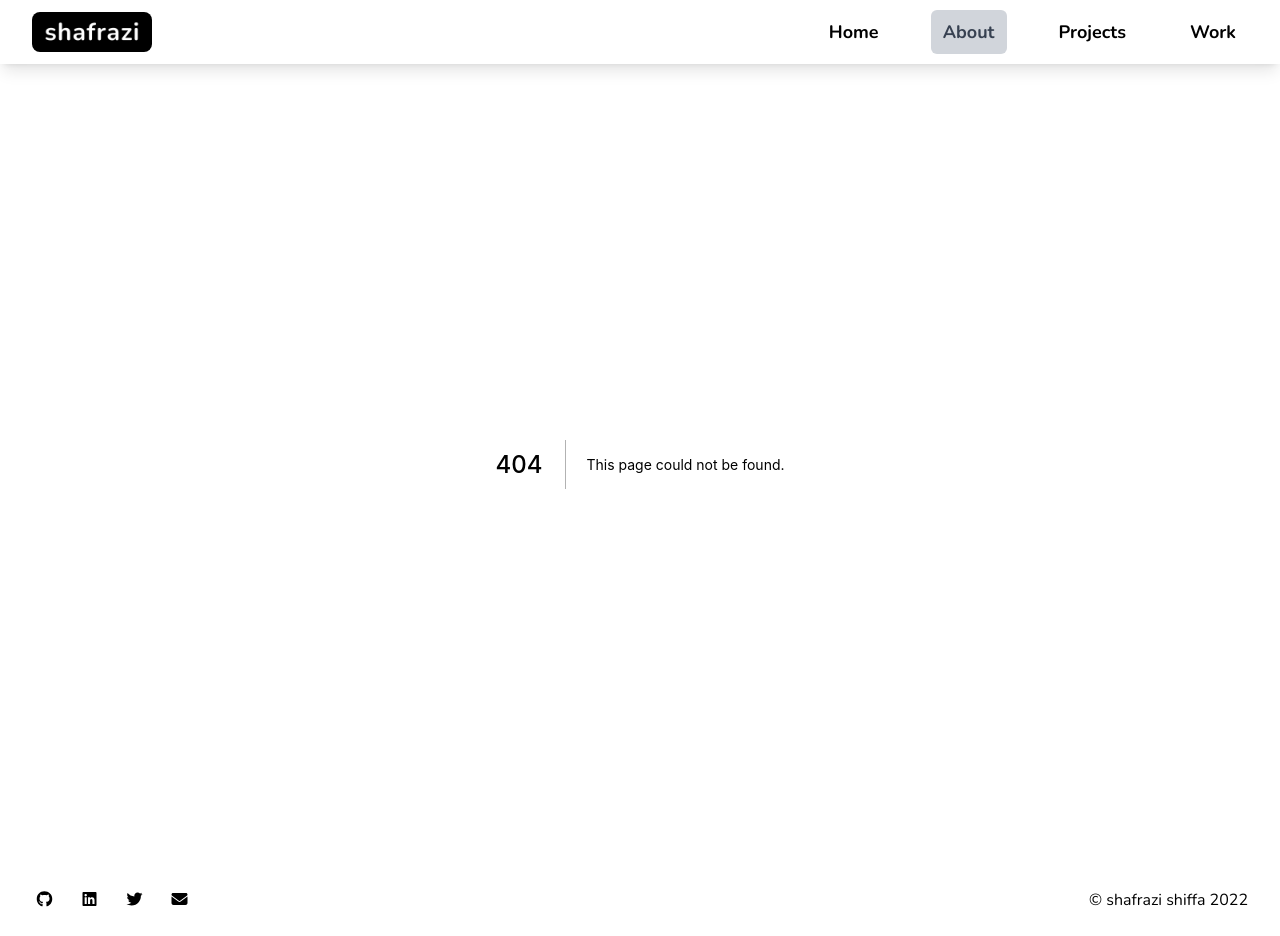
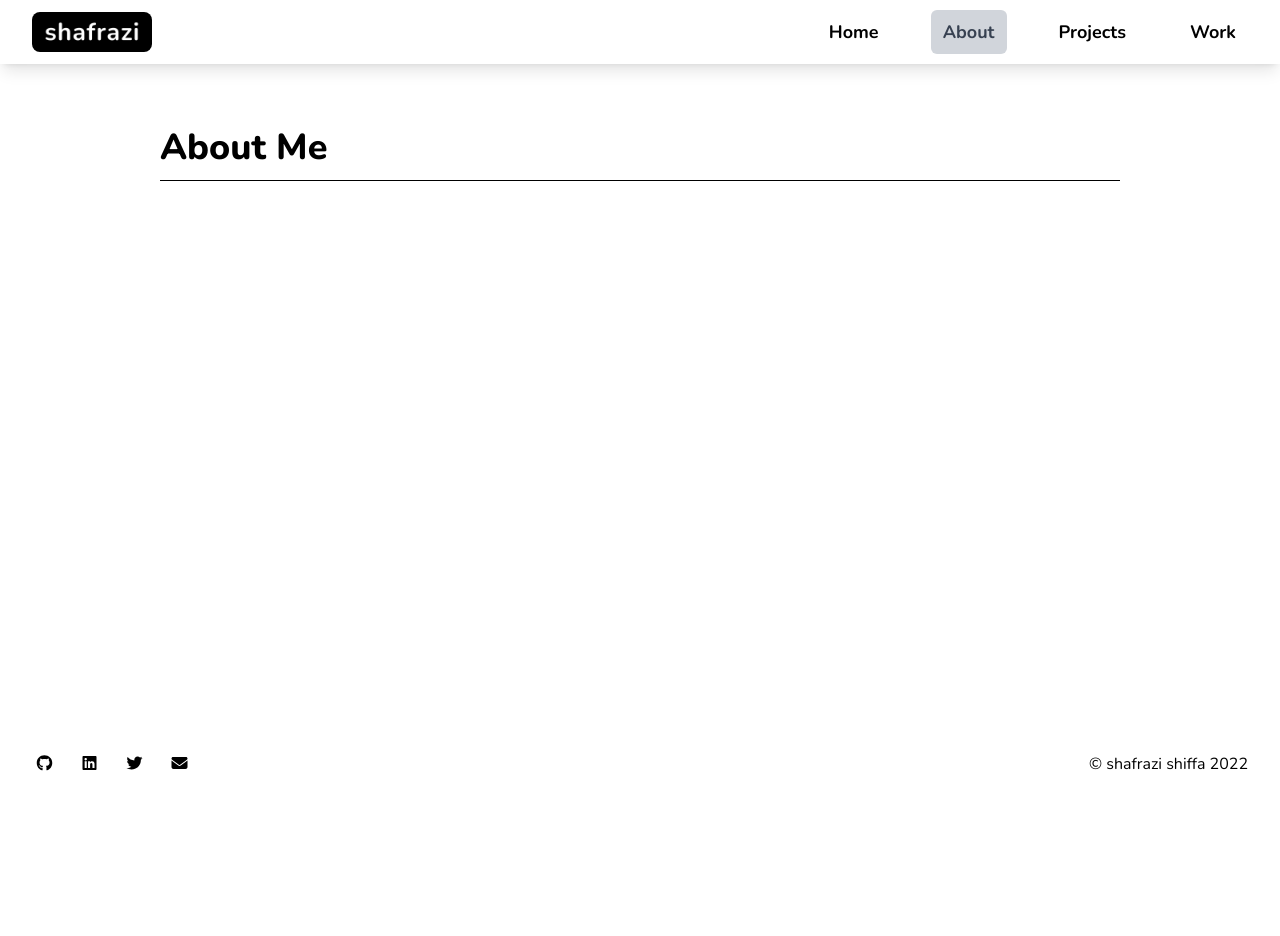
Before and after one commit to shafrazi/portfolio, a Next.js app: page /about in a window 1280 px wide. Before the commit this address had no page. After the commit the page ends 800 px from the top, so only its background shows below. Built offline with nearby package versions, Linux system fonts and the light colour scheme.

Commit message:
add about page

```diff
--- a/components/footer.js
+++ b/components/footer.js
@@ -9,7 +9,7 @@ import Link from "next/link";
 
 export default function Footer() {
   return (
-    <footer className="max-w-[100rem] mx-auto px-2 py-6 sm:px-6 lg:px-8 flex flex-col md:flex-row items-center md:justify-between">
+    <footer className="max-w-[100rem] w-full mx-auto px-2 py-6 sm:px-6 lg:px-8 flex flex-col md:flex-row items-center md:justify-between">
       <div className="flex space-x-5">
         <Link href="https://github.com/shafrazi">
           <a target="_blank" rel="noopener noreferrer">
--- /dev/null
+++ b/components/page-header.js
@@ -0,0 +1,13 @@
+import Container from "./container";
+
+export default function PageHeader({ title, subtitle }) {
+  return (
+    <Container>
+      <div className="w-full mt-16">
+        <h1 className="text-2xl md:text-4xl font-extrabold">{title}</h1>
+        <p className="mt-2 text-lg">{subtitle}</p>
+        <hr className="border-1 border-black mt-3" />
+      </div>
+    </Container>
+  );
+}
--- a/pages/_app.js
+++ b/pages/_app.js
@@ -4,7 +4,7 @@ import Footer from "../components/footer";
 
 function MyApp({ Component, pageProps }) {
   return (
-    <div className="">
+    <div className="flex flex-col h-screen">
       <Header />
       <Component {...pageProps} />
       <Footer />
--- /dev/null
+++ b/pages/about.js
@@ -0,0 +1,15 @@
+import Head from "next/head";
+import PageHeader from "../components/page-header";
+
+export default function About() {
+  return (
+    <div className="flex flex-col flex-grow">
+      <Head>
+        <title>About | Shafrazi Shiffa</title>
+        <meta name="description" content="Shafrazi's portfolio" />
+        <link rel="icon" href="/favicon.ico" />
+      </Head>
+      <PageHeader title="About Me" />
+    </div>
+  );
+}
```
